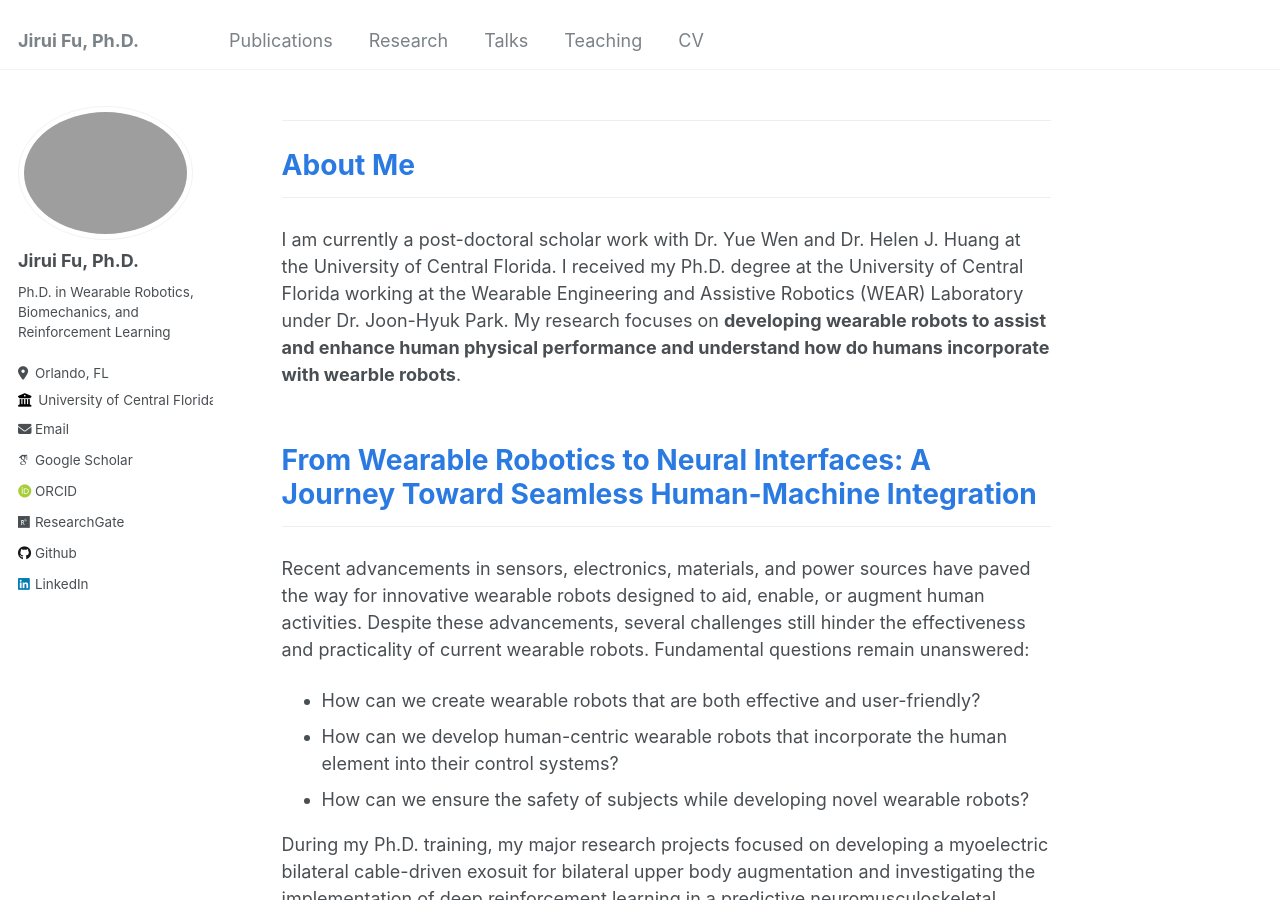
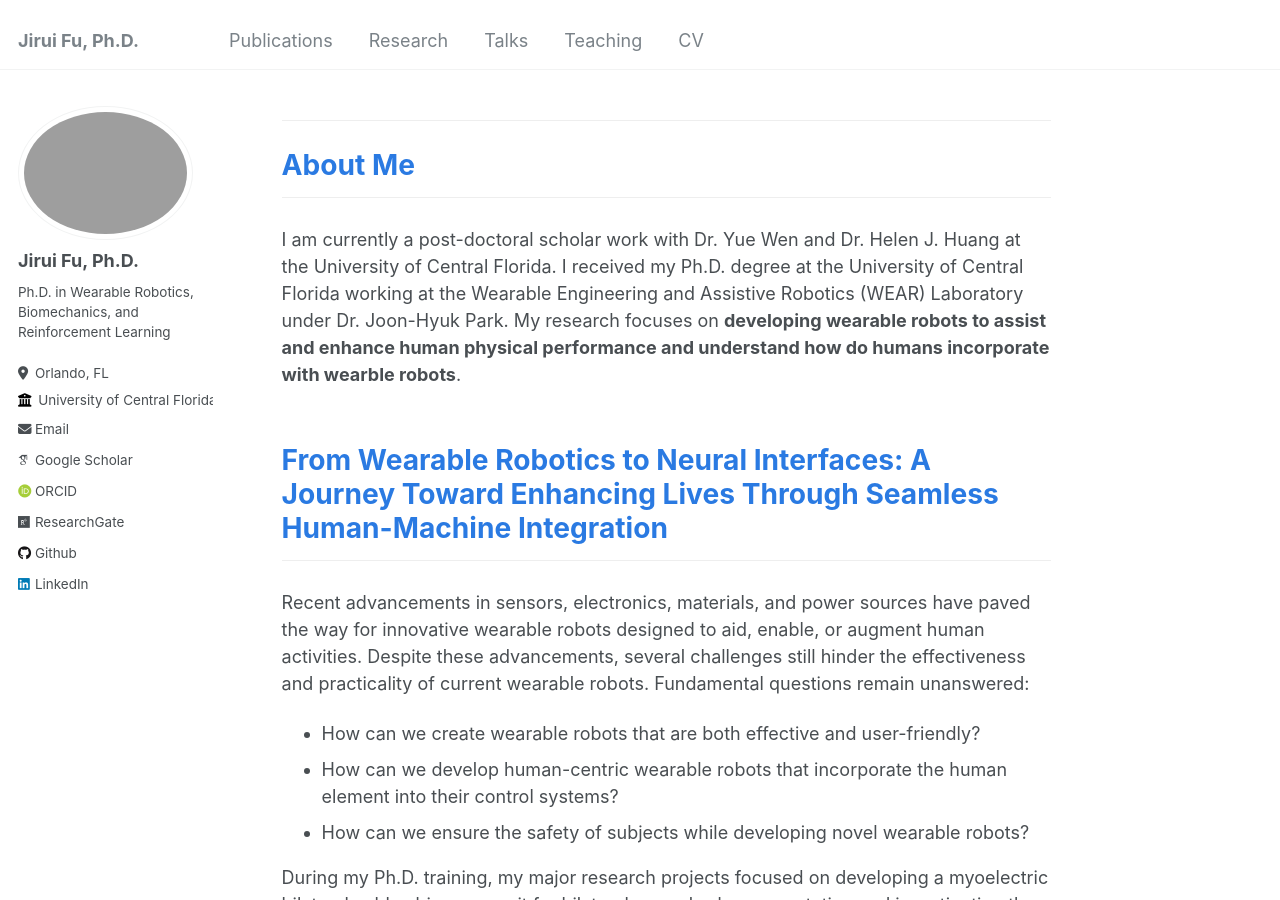
Before and after one commit to jiruifu/jiruifu.github.io, a Jekyll site: the page built from _pages/about.md, in a window 1280 px wide and 900 px high. Built offline with Jekyll 4.4.1, drawn with Linux system fonts in a browser that asks for light colours; some web fonts are replaced.

Commit message:
Update about.md

```diff
--- a/_pages/about.md
+++ b/_pages/about.md
@@ -12,7 +12,7 @@ redirect_from:
 
 I am currently a post-doctoral scholar work with Dr. Yue Wen and Dr. Helen J. Huang at the University of Central Florida. I received my Ph.D. degree at the University of Central Florida working at the Wearable Engineering and Assistive Robotics (WEAR) Laboratory under Dr. Joon-Hyuk Park. My research focuses on **developing wearable robots to assist and enhance human physical performance and understand how do humans incorporate with wearble robots**.
 
-# From Wearable Robotics to Neural Interfaces: A Journey Toward Seamless Human-Machine Integration
+# From Wearable Robotics to Neural Interfaces: A Journey Toward Enhancing Lives Through Seamless Human-Machine Integration
 
 Recent advancements in sensors, electronics, materials, and power sources have paved the way for innovative wearable robots designed to aid, enable, or augment human activities. Despite these advancements, several challenges still hinder the effectiveness and practicality of current wearable robots. Fundamental questions remain unanswered:
 
```
